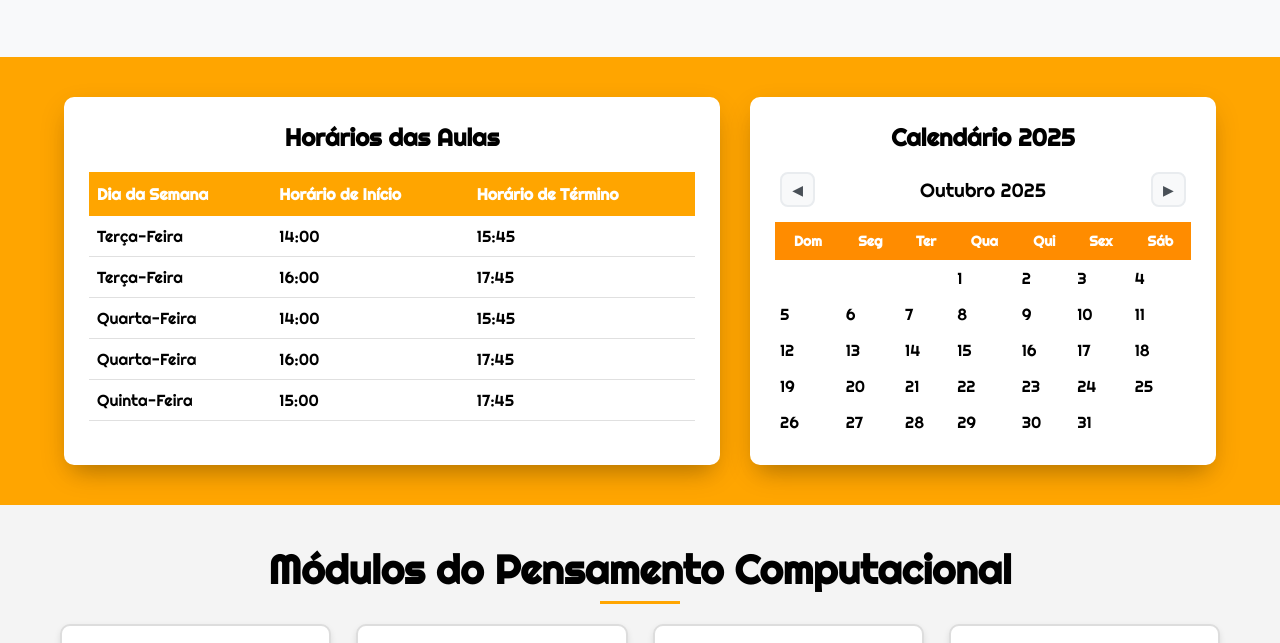
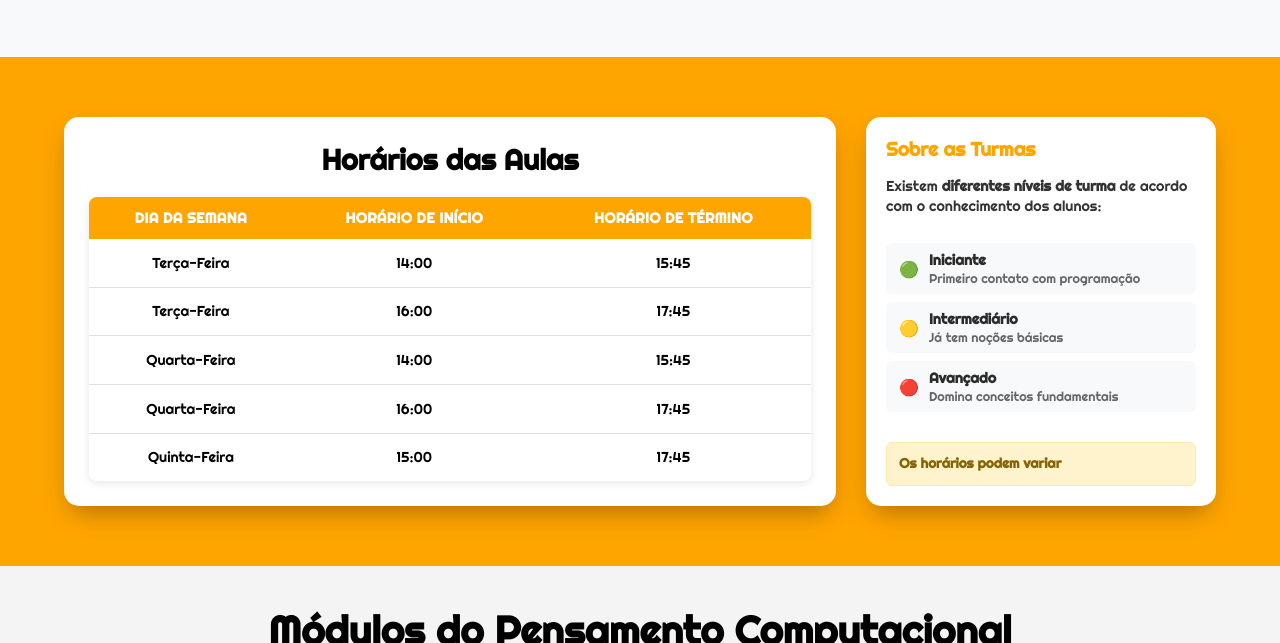
Before and after one commit to JulianaFurlan/PensamentoComputacional, a plain HTML site: page index.html in a window 1280 px wide. Shown: the part 3335-3978 px from the top of the page. Drawn offline with Linux system fonts and the light colour scheme.

Commit message:
Remoção do "calendário" e adição do "sobre as turmas"

```diff
--- a/css/paginaPrincipal/horarios.css
+++ b/css/paginaPrincipal/horarios.css
@@ -1,126 +1,213 @@
 #horarios {
-    padding: 40px 5%;
+    padding: 60px 5%;
     background-color: #ffa500;
+    display: flex;
+    justify-content: center;
+    align-items: center;
+    min-height: 50vh;
 }
 
-.horario-calendario-wrapper {
+.horario-info-wrapper {
     display: flex;
-    flex-direction: row;
     gap: 30px;
     max-width: 1200px;
-    margin: 0 auto;
-}
-
-.horario-container,
-.calendario-container {
-    background: white;
-    padding: 25px;
-    border-radius: 10px;
-    box-shadow: 0 10px 30px -5px rgba(0, 0, 0, 0.2),
-        0 15px 20px -10px rgba(0, 0, 0, 0.15);
-    transition: box-shadow 0.3s ease, transform 0.3s ease;
+    width: 100%;
+    align-items: stretch; /* Faz ambos terem mesma altura */
 }
 
 .horario-container {
-    width: 100%;
+    flex: 1;
+    background: white;
+    padding: 25px; /* Reduzido padding */
+    border-radius: 15px;
+    box-shadow: 0 10px 30px -5px rgba(0, 0, 0, 0.2),
+                0 15px 20px -10px rgba(0, 0, 0, 0.15);
+    transition: all 0.3s ease;
+    display: flex;
+    flex-direction: column;
 }
 
-.calendario-container {
-    width: 70%;
+.info-container {
+    flex: 0 0 350px;
+    display: flex;
+    flex-direction: column;
 }
 
-.horario-container h3,
-.calendario-container h3 {
-    color: #000;
-    margin-bottom: 20px;
-    text-align: center;
-    font-size: clamp(1.2rem, 2vw, 1.5rem);
+.info-box {
+    background: white;
+    padding: 20px; /* Reduzido padding */
+    border-radius: 15px;
+    box-shadow: 0 10px 30px -5px rgba(0, 0, 0, 0.2),
+                0 15px 20px -10px rgba(0, 0, 0, 0.15);
+    transition: all 0.3s ease;
+    flex: 1; /* Ocupa toda altura disponível */
+    display: flex;
+    flex-direction: column;
 }
 
-.tabela-horarios,
-.calendario-tabela {
+.info-content {
+    flex: 1; /* Ocupa espaço restante */
+    display: flex;
+    flex-direction: column;
+}
+
+.horario-container:hover,
+.info-box:hover {
+    box-shadow: 0 15px 40px -5px rgba(0, 0, 0, 0.25),
+                0 20px 25px -10px rgba(0, 0, 0, 0.2);
+    transform: translateY(-5px);
+}
+
+.horario-container h3 {
+    color: #000;
+    margin-bottom: 20px; /* Reduzido */
+    text-align: center;
+    font-size: clamp(1.4rem, 2.5vw, 1.8rem); /* Tamanho reduzido */
+    font-weight: bold;
+}
+
+.info-box h4 {
+    color: orange;
+    margin-bottom: 15px; /* Reduzido */
+    font-size: 1.2rem; /* Tamanho reduzido */
+    display: flex;
+    align-items: center;
+    gap: 8px;
+}
+
+.info-texto {
+    margin-bottom: 12px; /* Reduzido */
+    line-height: 1.4; /* Linha mais compacta */
+    color: #333;
+    font-size: 0.9rem; /* Texto menor */
+}
+
+/* Níveis das Turmas - Mais Compacto */
+.niveis-turma {
+    margin: 15px 0; /* Reduzido */
+    display: flex;
+    flex-direction: column;
+    gap: 8px; /* Espaço reduzido */
+}
+
+.nivel {
+    display: flex;
+    align-items: center;
+    gap: 10px; /* Reduzido */
+    padding: 8px 10px; /* Padding reduzido */
+    background: #f8f9fa;
+    border-radius: 6px;
+    border-left: 3px solid transparent;
+    transition: all 0.3s ease;
+}
+
+.nivel:hover {
+    background: #e9ecef;
+    transform: translateX(3px); /* Movimento mais sutil */
+}
+
+.nivel-icon {
+    font-size: 1rem; /* Ícone menor */
+    flex-shrink: 0;
+}
+
+.nivel-info {
+    display: flex;
+    flex-direction: column;
+}
+
+.nivel-info strong {
+    color: #2b2b2b;
+    font-size: 0.9rem; /* Texto menor */
+}
+
+.nivel-info span {
+    color: #666;
+    font-size: 0.8rem; /* Texto menor */
+    margin-top: 1px;
+}
+
+/* Alerta - Mais Compacto */
+.info-alerta {
+    background: #fff3cd;
+    border: 1px solid #ffeaa7;
+    border-radius: 6px;
+    padding: 12px; /* Padding reduzido */
+    margin-top: 15px; /* Margem reduzida */
+}
+
+.info-alerta p {
+    margin: 0;
+    color: #856404;
+    font-size: 0.85rem; /* Texto menor */
+    display: flex;
+    align-items: flex-start;
+    gap: 6px;
+    line-height: 1.3; /* Linha mais compacta */
+}
+
+/* Tabela - Ajustes para altura igual */
+.tabela-horarios {
     width: 100%;
     border-collapse: collapse;
-    margin-top: 15px;
-    font-size: clamp(14px, 1.5vw, 16px);
+    margin-top: 0; /* Removida margem superior */
+    font-size: clamp(15px, 1.6vw, 16px); /* Fonte menor */
+    box-shadow: 0 2px 8px rgba(0,0,0,0.1);
+    border-radius: 8px;
+    overflow: hidden;
+    flex: 1; /* Ocupa espaço restante */
 }
 
 .tabela-horarios th {
     background-color: orange;
     color: white;
-    padding: 12px 8px;
-    text-align: left;
-}
-
-.calendario-tabela th {
-    background-color: #ff8c00;
-    color: #fff;
-    padding: 10px 5px;
-    font-size: clamp(12px, 1.3vw, 14px);
+    padding: 12px 10px; /* Padding reduzido */
+    text-align: center;
+    font-weight: bold;
+    text-transform: uppercase;
+    letter-spacing: 0.3px; /* Espaçamento reduzido */
+    font-size: 0.9rem; /* Fonte menor */
 }
 
 .tabela-horarios td {
-    padding: 10px 8px;
+    padding: 10px 8px; /* Padding reduzido */
     border-bottom: 1px solid #e0e0e0;
+    text-align: center;
+    transition: background-color 0.2s ease;
+    font-size: 0.9rem; /* Fonte menor */
 }
 
-.calendario-tabela td {
-    padding: 8px 5px;
-    height: 35px;
+.tabela-horarios tbody tr:hover {
+    background-color: #fff8e1;
 }
 
-.calendario-nav {
-    display: flex;
-    justify-content: space-between;
-    align-items: center;
-    margin-bottom: 15px;
-    padding: 0 5px;
+.tabela-horarios tbody tr:last-child td {
+    border-bottom: none;
 }
 
-.calendario-button {
-    background: #f8f9fa;
-    border: 2px solid #e9ecef;
-    border-radius: 8px;
-    width: 35px;
-    height: 35px;
-    color: #495057;
-    font-size: 14px;
-    cursor: pointer;
-    transition: all 0.2s ease;
-    display: flex;
-    align-items: center;
-    justify-content: center;
-}
+/* RESPONSIVIDADE */
+@media (max-width: 991px) {
+    #horarios {
+        padding: 40px 5%;
+    }
 
-.calendario-button:hover {
-    background: orange;
-    color: white;
-    border-color: #eb922e;
-    transform: scale(1.05);
-}
-
-.calendario-button:active {
-    transform: scale(0.95);
-}
-
-#month-name {
-    font-size: clamp(1rem, 2vw, 1.2rem);
-    min-width: 120px;
-}
-
-@media (max-width: 991px) {
-    .horario-calendario-wrapper {
+    .horario-info-wrapper {
         flex-direction: column;
         gap: 20px;
     }
 
-    .calendario-container {
+    .info-container {
+        flex: 1;
         width: 100%;
     }
 
-    .tabela-horarios,
-    .calendario-tabela {
-        font-size: 15px;
+    .horario-container,
+    .info-box {
+        padding: 20px; /* Padding mobile reduzido */
+    }
+
+    .tabela-horarios {
+        font-size: 14px;
     }
 }
 
@@ -130,8 +217,12 @@
     }
 
     .horario-container,
-    .calendario-container {
-        padding: 20px 15px;
+    .info-box {
+        padding: 18px; /* Mais compacto no mobile */
+    }
+
+    .tabela-horarios {
+        font-size: 13px;
     }
 
     .tabela-horarios th,
@@ -139,50 +230,79 @@
         padding: 8px 6px;
     }
 
-    .calendario-tabela td {
-        padding: 6px 3px;
-        height: 30px;
+    .nivel {
+        padding: 6px 8px; /* Mais compacto */
     }
 
+    .info-alerta {
+        padding: 10px;
+    }
+}
+
+@media (max-width: 480px) {
+    .horario-container,
+    .info-box {
+        padding: 15px;
+    }
+
+    /* Layout mobile - tabela vira cards */
     .tabela-horarios thead {
         display: none;
     }
 
-    .tabela-horarios tr {
+    .tabela-horarios tbody tr {
         display: block;
-        margin-bottom: 10px;
-        border-bottom: 2px solid #ddd;
+        margin-bottom: 12px;
+        border: 1px solid #ddd;
+        border-radius: 8px;
+        padding: 8px;
+        background: white;
+        box-shadow: 0 2px 5px rgba(0,0,0,0.1);
+    }
+
+    .tabela-horarios tbody tr:hover {
+        background-color: #fff8e1;
+        transform: translateY(-2px);
+        box-shadow: 0 4px 8px rgba(0,0,0,0.15);
     }
 
     .tabela-horarios td {
         display: flex;
         justify-content: space-between;
         align-items: center;
-        padding: 8px;
-        text-align: right;
+        padding: 6px 8px;
+        text-align: left;
+        border-bottom: 1px solid #f0f0f0;
+        font-size: 0.85rem;
+    }
+
+    .tabela-horarios td:last-child {
+        border-bottom: none;
     }
 
     .tabela-horarios td::before {
         content: attr(data-label);
         font-weight: bold;
-        margin-right: 10px;
-        text-align: left;
+        color: orange;
+        margin-right: 8px;
+        min-width: 100px;
+        font-size: 0.8rem;
     }
 }
 
-@media (max-width: 480px) {
-    .calendario-nav button {
-        width: 25px;
-        height: 25px;
+/* Animações */
+.horario-container,
+.info-box {
+    animation: fadeInUp 0.6s ease;
+}
+
+@keyframes fadeInUp {
+    from {
+        opacity: 0;
+        transform: translateY(20px);
     }
-
-    #month-name {
-        min-width: 100px;
-    }
-
-    .calendario-tabela th,
-    .calendario-tabela td {
-        padding: 4px 2px;
-        font-size: 12px;
+    to {
+        opacity: 1;
+        transform: translateY(0);
     }
 }
--- a/index.html
+++ b/index.html
@@ -351,11 +351,9 @@
     </section>
 
 <section id="horarios">
-        <div class="horario-calendario-wrapper">
+    <div class="horario-info-wrapper">
         <div class="horario-container">
-                <h3>
-                    Horários das Aulas
-                </h3>
+            <h3>Horários das Aulas</h3>
             <table class="tabela-horarios">
                 <thead>
                     <tr>
@@ -366,63 +364,71 @@
                 </thead>
                 <tbody>
                     <tr>
-                            <td>Terça-Feira</td>
-                            <td>14:00</td>
-                            <td>15:45</td>
+                        <td data-label="Dia da Semana">Terça-Feira</td>
+                        <td data-label="Horário de Início">14:00</td>
+                        <td data-label="Horário de Término">15:45</td>
                     </tr>
                     <tr>
-                            <td>Terça-Feira</td>
-                            <td>16:00</td>
-                            <td>17:45</td>
+                        <td data-label="Dia da Semana">Terça-Feira</td>
+                        <td data-label="Horário de Início">16:00</td>
+                        <td data-label="Horário de Término">17:45</td>
                     </tr>
                     <tr>
-                            <td>Quarta-Feira</td>
-                            <td>14:00</td>
-                            <td>15:45</td>
+                        <td data-label="Dia da Semana">Quarta-Feira</td>
+                        <td data-label="Horário de Início">14:00</td>
+                        <td data-label="Horário de Término">15:45</td>
                     </tr>
                     <tr>
-                            <td>Quarta-Feira</td>
-                            <td>16:00</td>
-                            <td>17:45</td>
+                        <td data-label="Dia da Semana">Quarta-Feira</td>
+                        <td data-label="Horário de Início">16:00</td>
+                        <td data-label="Horário de Término">17:45</td>
                     </tr>
                     <tr>
-                            <td>Quinta-Feira</td>
-                            <td>15:00</td>
-                            <td>17:45</td>
+                        <td data-label="Dia da Semana">Quinta-Feira</td>
+                        <td data-label="Horário de Início">15:00</td>
+                        <td data-label="Horário de Término">17:45</td>
                     </tr>
                 </tbody>
             </table>
         </div>
 
-            <div class="calendario-container">
-                <h3 id="titulo-calendario">
-                    Calendário 2025
-                </h3>
-                <div class="calendario-nav">
-                    <button class="calendario-button" id="prev-month">
-                        ◀
-                    </button>
-                    <span id="month-name">
-                        Maio 2025
-                    </span>
-                    <button class="calendario-button" id="next-month">
-                        ▶
-                    </button>
+        <div class="info-container">
+            <div class="info-box">
+                <h4> Sobre as Turmas</h4>
+                <div class="info-content">
+                    <p class="info-texto">Existem <strong>diferentes níveis de turma</strong> de acordo com o conhecimento dos alunos:</p>
+
+                    <div class="niveis-turma">
+                        <div class="nivel">
+                            <span class="nivel-icon">🟢</span>
+                            <div class="nivel-info">
+                                <strong>Iniciante</strong>
+                                <span>Primeiro contato com programação</span>
                             </div>
-                <table id="calendario" class="calendario-tabela">
-                    <thead>
-                        <tr>
-                            <th>Dom</th>
-                            <th>Seg</th>
-                            <th>Ter</th>
-                            <th>Qua</th>
-                            <th>Qui</th>
-                            <th>Sex</th>
-                            <th>Sáb</th>
-                        </tr>
-                    </thead>
-                    <tbody></tbody>
-                </table>
+                        </div>
+
+                        <div class="nivel">
+                            <span class="nivel-icon">🟡</span>
+                            <div class="nivel-info">
+                                <strong>Intermediário</strong>
+                                <span>Já tem noções básicas</span>
+                            </div>
+                        </div>
+
+                        <div class="nivel">
+                            <span class="nivel-icon">🔴</span>
+                            <div class="nivel-info">
+                                <strong>Avançado</strong>
+                                <span>Domina conceitos fundamentais</span>
+                            </div>
+                        </div>
+                    </div>
+
+                    <div class="info-alerta">
+                        <p><strong>Os horários podem variar</strong></p>
+                    </div>
+                </div>
+            </div>
         </div>
     </div>
 </section>
--- a/javascript/calendario.js
+++ /dev/null
@@ -1,109 +0,0 @@
-const monthNames = [
-  "Janeiro", "Fevereiro", "Março", "Abril", "Maio", "Junho",
-  "Julho", "Agosto", "Setembro", "Outubro", "Novembro", "Dezembro"
-];
-
-const importantDates = [
-  { day: 10, month: 1, description: "Início das Aulas" },
-  { day: 4, month: 6, description: "Férias de Julho" },
-  { day: 10, month: 10, description: "Última aula do Curso" },
-  { day: 15, month: 10, description: "Formatura e encerramento do Curso" },
-];
-
-let currentDate = new Date();
-let currentMonth = parseInt(localStorage.getItem('currentMonth'), 10);
-if (isNaN(currentMonth) || currentMonth < 0 || currentMonth > 11) {
-  currentMonth = currentDate.getMonth();
-}
-
-const currentYear = 2025;
-
-function generateCalendar(month, year) {
-  const firstDay = new Date(year, month, 1);
-  const lastDay = new Date(year, month + 1, 0);
-  const monthName = monthNames[month];
-  const numDays = lastDay.getDate();
-  const startDay = firstDay.getDay();
-
-  const calendarBody = document.querySelector('#calendario tbody');
-  const monthNameElement = document.querySelector('#month-name');
-
-  monthNameElement.textContent = `${monthName} ${year}`;
-  calendarBody.innerHTML = '';
-
-  let row = document.createElement('tr');
-  let day = 1;
-
-  // Células vazias para dias do mês anterior
-  for (let i = 0; i < startDay; i++) {
-    row.appendChild(document.createElement('td'));
-  }
-
-  // Primeira semana
-  for (let i = startDay; i < 7; i++) {
-    const cell = document.createElement('td');
-    cell.textContent = day;
-    markImportantDates(cell, day, month);
-    row.appendChild(cell);
-    day++;
-  }
-  calendarBody.appendChild(row);
-
-  // Restante do mês
-  while (day <= numDays) {
-    row = document.createElement('tr');
-    for (let i = 0; i < 7 && day <= numDays; i++) {
-      const cell = document.createElement('td');
-      cell.textContent = day;
-      markImportantDates(cell, day, month);
-      row.appendChild(cell);
-      day++;
-    }
-    calendarBody.appendChild(row);
-  }
-}
-
-function markImportantDates(cell, day, month) {
-  importantDates.forEach(date => {
-    if (date.day === day && date.month === month) {
-      cell.classList.add('marcar');
-      cell.title = date.description;
-      cell.setAttribute('aria-label', `Data importante: ${date.description}`);
-    }
-  });
-}
-
-function changeMonth(increment) {
-  currentMonth += increment;
-  if (currentMonth > 11) currentMonth = 0;
-  else if (currentMonth < 0) currentMonth = 11;
-
-  localStorage.setItem('currentMonth', currentMonth);
-  generateCalendar(currentMonth, currentYear);
-}
-
-// Inicialização do calendário
-generateCalendar(currentMonth, currentYear);
-document.querySelector('#prev-month').addEventListener('click', () => changeMonth(-1));
-document.querySelector('#next-month').addEventListener('click', () => changeMonth(1));
-
-// Adaptação da tabela de horários para mobile
-function adaptTableForMobile() {
-    const tabela = document.querySelector('.tabela-horarios');
-    if (!tabela) return;
-
-    if (window.innerWidth <= 767) {
-        // Adiciona labels para as células
-        const headers = ['Dia da Semana', 'Horário de Início', 'Horário de Término'];
-        const cells = tabela.querySelectorAll('tbody td');
-
-        cells.forEach((cell, index) => {
-            const headerIndex = index % 3;
-            cell.setAttribute('data-label', headers[headerIndex]);
-        });
-    }
-}
-
-// Executa na carga e no redimensionamento
-window.addEventListener('DOMContentLoaded', adaptTableForMobile);
-window.addEventListener('resize', adaptTableForMobile);
--- a/javascript/main.js
+++ b/javascript/main.js
@@ -2,7 +2,6 @@ import './menu.js';
 import './carrosselInstrutores.js';
 import './galeriaAnos.js';
 import './galeriaAnimacoes.js';
-import './calendario.js';
 import './tabelaHorarios.js';
 import './pensamentoComputacional.js';
 import './scrollBox.js';
```
Lines whose indentation alone changed are shown as unchanged.
